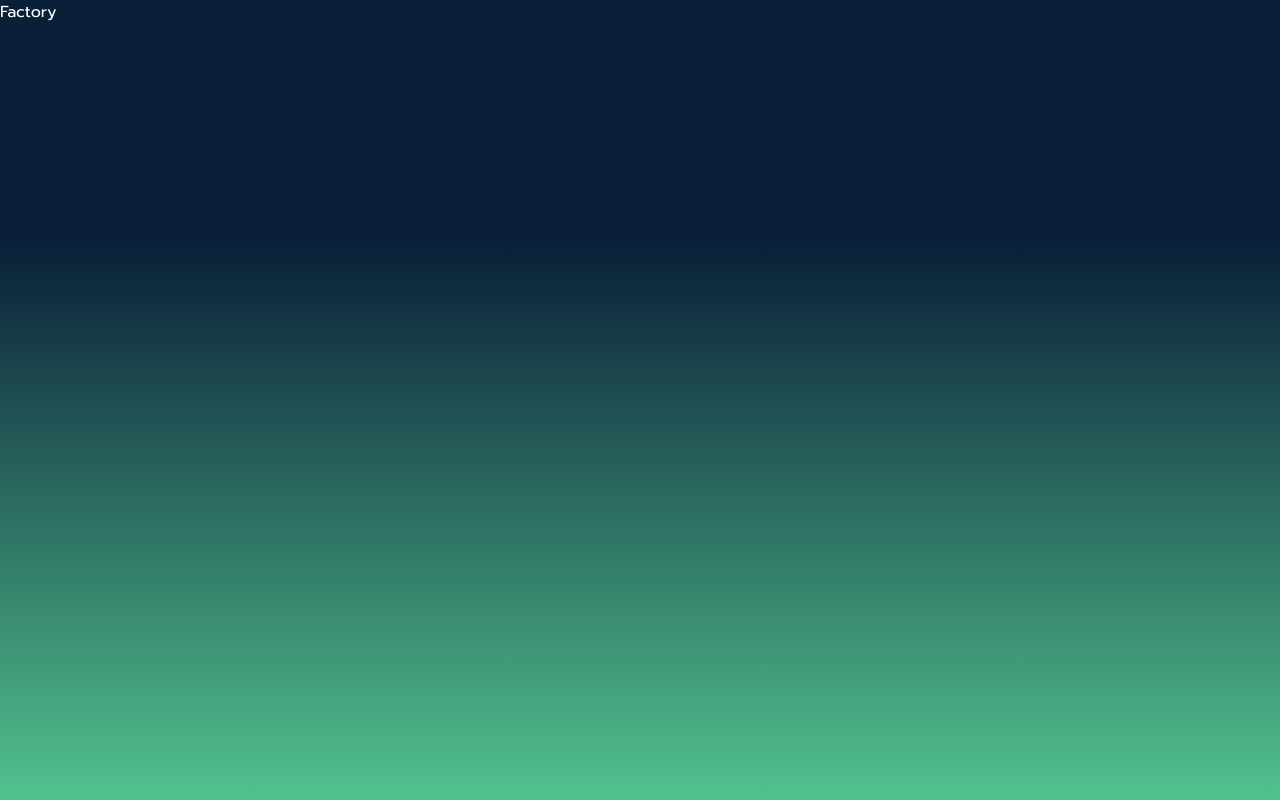
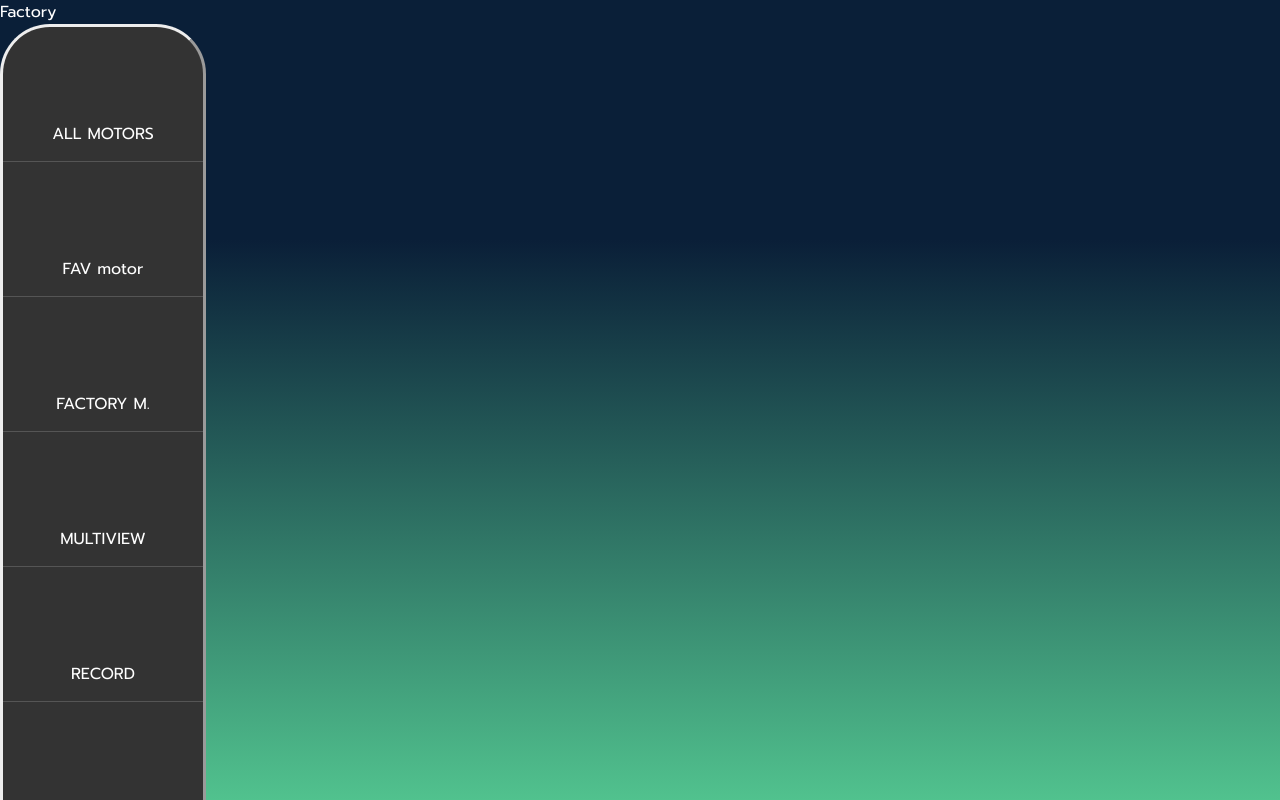
Before and after one commit to TawanPss/motormonitoring, a React (Vite) app: page /factory in a window 1280 px wide. Shown: the top 800 px of the page. Built offline with nearby package versions, Linux system fonts and the light colour scheme.

Commit message:
add navigation bar to factory(ลืมadd)

```diff
--- a/src/component/Factory.jsx
+++ b/src/component/Factory.jsx
@@ -1,8 +1,9 @@
 import NavigationBar from "./NavigationBar";
 
 export default function Factory(){
-    return(<>
+    return(
+    <>
     Factory
-
+    <NavigationBar />
     </>)
 }
```
